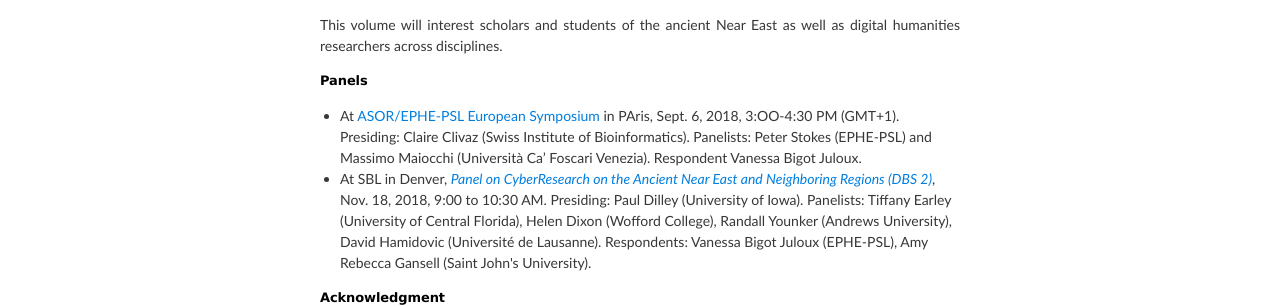
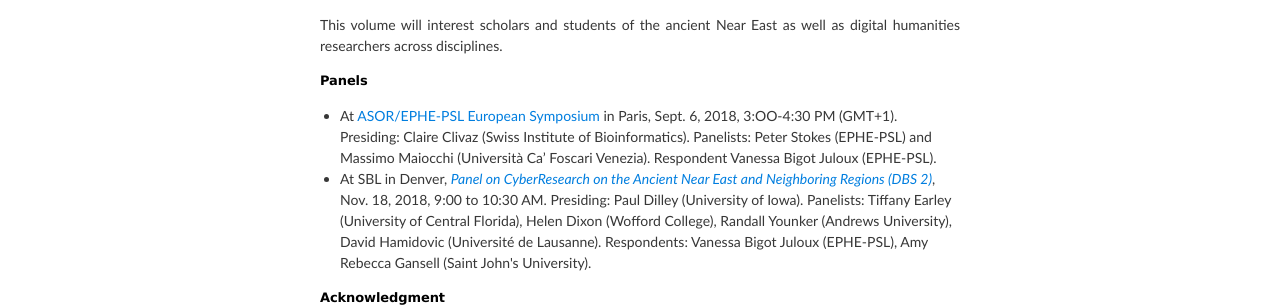
Before and after one commit to vbigot-juloux/ane-research-humanities, a Jekyll site: the page built from docs/CyberResearch-vol1.md, in a window 1280 px wide and 900 px high, scrolled down 2239 px. Shown: the part 475-782 px from the top of the window. Built offline with Jekyll 4.4.1, drawn with Linux system fonts in a browser that asks for light colours; comment, search, counter and statistics services are not loaded; the repository's description, which GitHub fills in, is left out.

Commit message:
Update CyberResearch-vol1.md

```diff
--- a/docs/CyberResearch-vol1.md
+++ b/docs/CyberResearch-vol1.md
@@ -132,7 +132,7 @@ _by (surnames) alphabetic order_<br />
 
 <h3><a name="panels" style="color: black">Panels</a></h3>
 <ul>
-	<li>At <a href="http://ancient-worlds-symposium.eu/docs/program#panel" target="_blank">ASOR/EPHE-PSL European Symposium</a> in PAris, Sept. 6, 2018, 3:OO-4:30 PM (GMT+1). Presiding: Claire Clivaz (Swiss Institute of Bioinformatics). Panelists: Peter Stokes (EPHE-PSL) and Massimo Maiocchi (Università Ca’ Foscari Venezia). Respondent Vanessa Bigot Juloux.</li>
+	<li>At <a href="http://ancient-worlds-symposium.eu/docs/program#panel" target="_blank">ASOR/EPHE-PSL European Symposium</a> in Paris, Sept. 6, 2018, 3:OO-4:30 PM (GMT+1). Presiding: Claire Clivaz (Swiss Institute of Bioinformatics). Panelists: Peter Stokes (EPHE-PSL) and Massimo Maiocchi (Università Ca’ Foscari Venezia). Respondent Vanessa Bigot Juloux (EPHE-PSL).</li>
 <li>At SBL in Denver, <a href="https://www.sbl-site.org/meetings/Congresses_ProgramBook.aspx?MeetingId=33" target="_blank"><em>Panel on CyberResearch on the Ancient Near East and Neighboring Regions (DBS 2)</em></a>,  Nov. 18, 2018, 9:00 to 10:30 AM. Presiding: Paul Dilley (University of Iowa). Panelists: Tiffany Earley (University of Central Florida), Helen Dixon (Wofford College), Randall Younker (Andrews University), David Hamidovic (Université de Lausanne). Respondents: Vanessa Bigot Juloux (EPHE-PSL), Amy Rebecca Gansell (Saint John's University).</li>
 	</ul>
 
```
